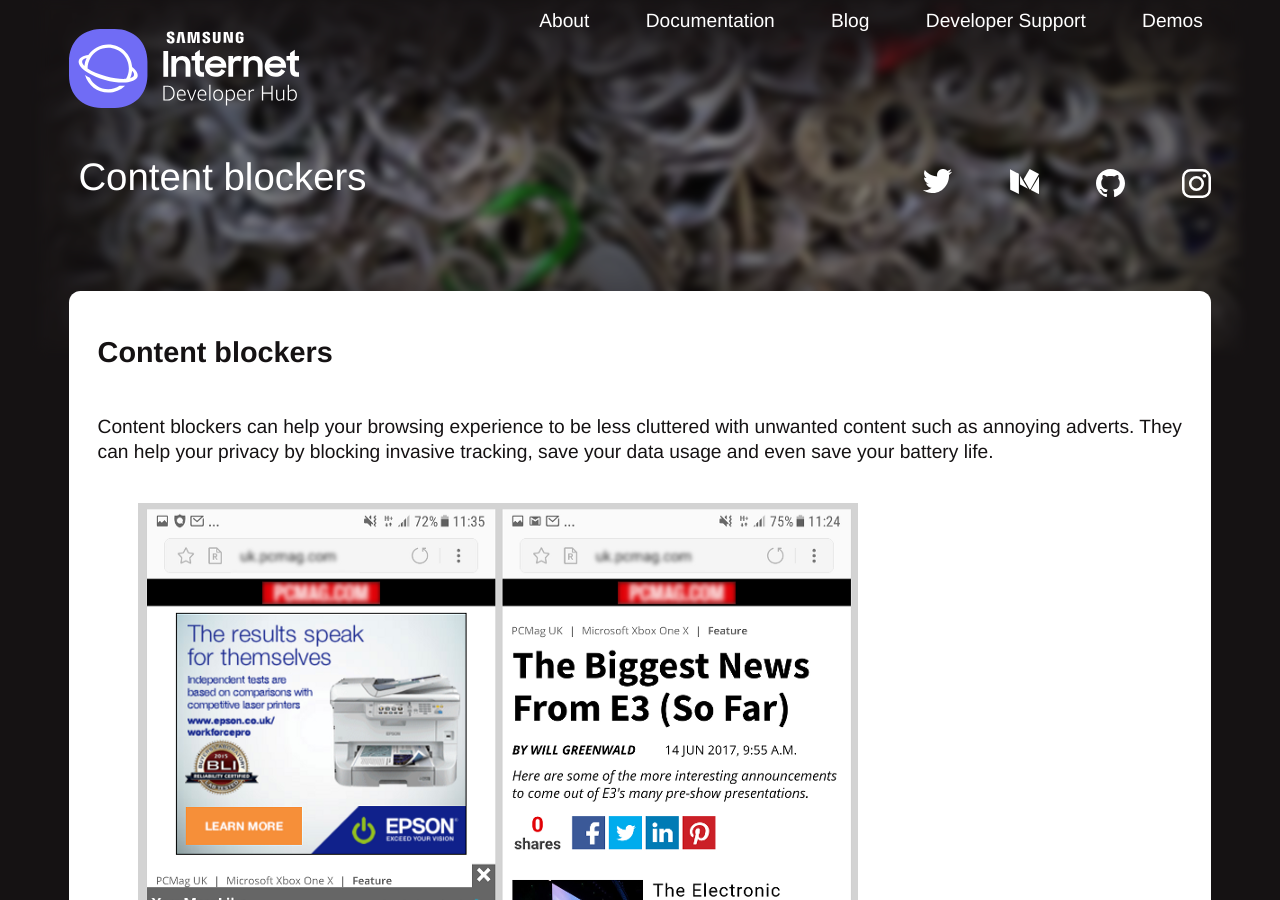
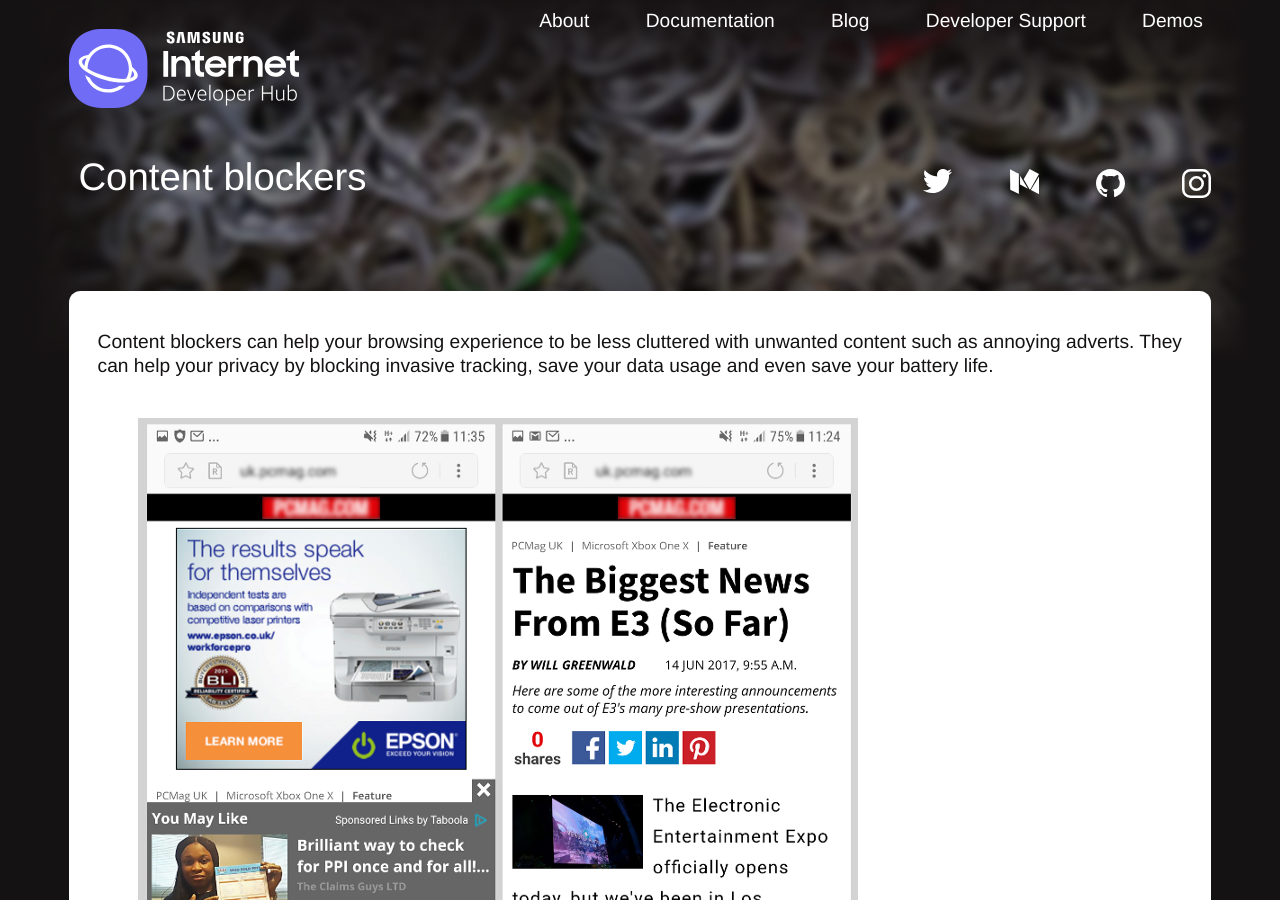
Before and after one commit to SamsungInternet/homepage-archive, a Jekyll site: the page built from docs/content-blockers.md, in a window 1280 px wide and 900 px high. Built offline with Jekyll 4.4.1, drawn with Linux system fonts in a browser that asks for light colours.

Commit message:
Remove duplicate title

```diff
--- a/docs/content-blockers.md
+++ b/docs/content-blockers.md
@@ -5,8 +5,6 @@
 twitter_image: https://samsunginter.net/images/docs/content-blocker-before-after.png
 description: How to enable content blocking in Samsung Internet
 ---
-# Content blockers
-
 Content blockers can help your browsing experience to be less cluttered with unwanted
 content such as annoying adverts. They can help your privacy by blocking invasive tracking,
 save your data usage and even save your battery life.
```
